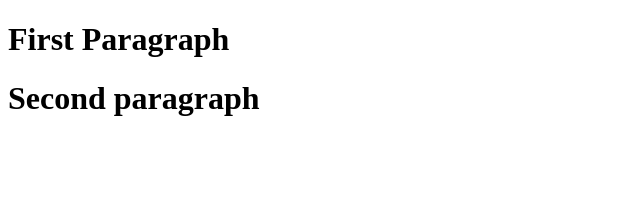
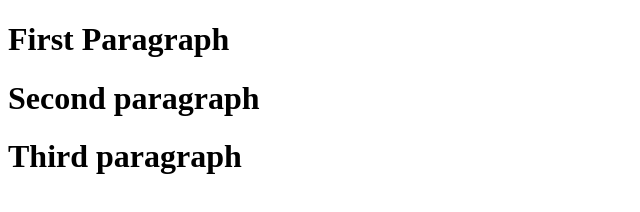
Before and after one commit to qasirdev/git-test, a plain HTML site: page index.html in a window 1280 px wide. Shown: the whole page, without its empty margins (0-640 px from the left). Drawn offline with Linux system fonts and the light colour scheme.

Commit message:
third commit

```diff
--- a/index.html
+++ b/index.html
@@ -9,5 +9,6 @@
 <body>
     <h1>First Paragraph</h1>
     <h1>Second paragraph</h1>
+    <h1>Third paragraph</h1>
 </body>
 </html>
```
